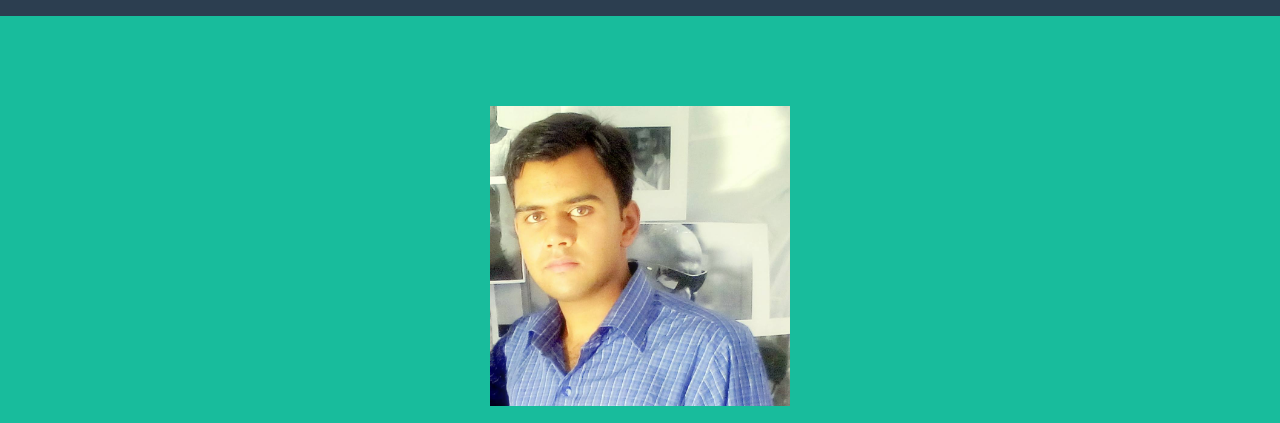
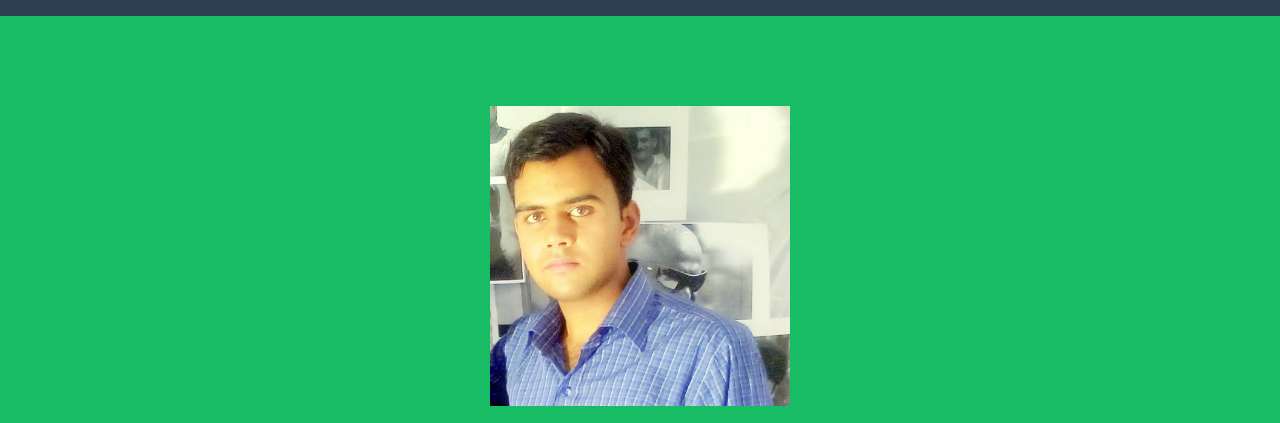
Before and after one commit to prateekmathur1991/prateekmathur1991.github.io, a plain HTML site: page index.html in a window 1280 px wide. Shown: the part 94-517 px from the top of the page. Drawn offline with nearby package versions, Linux system fonts and the light colour scheme.

Commit message:
Minor change

```diff
--- a/css/freelancer.css
+++ b/css/freelancer.css
@@ -82,7 +82,7 @@ hr.star-primary:after {
 header {
     text-align: center;
     color: #fff;
-    background: #18bc9c;
+    background: #18BC65;
 }
 
 header .container {
```
